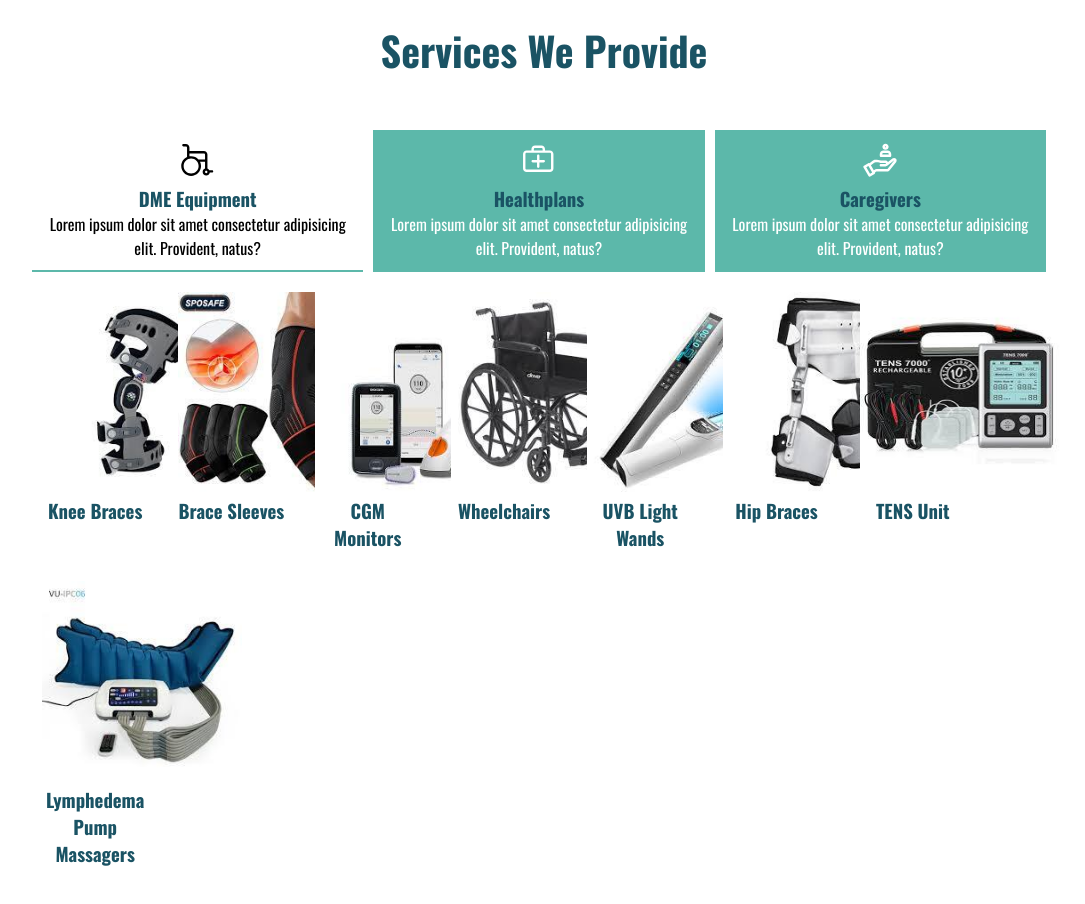
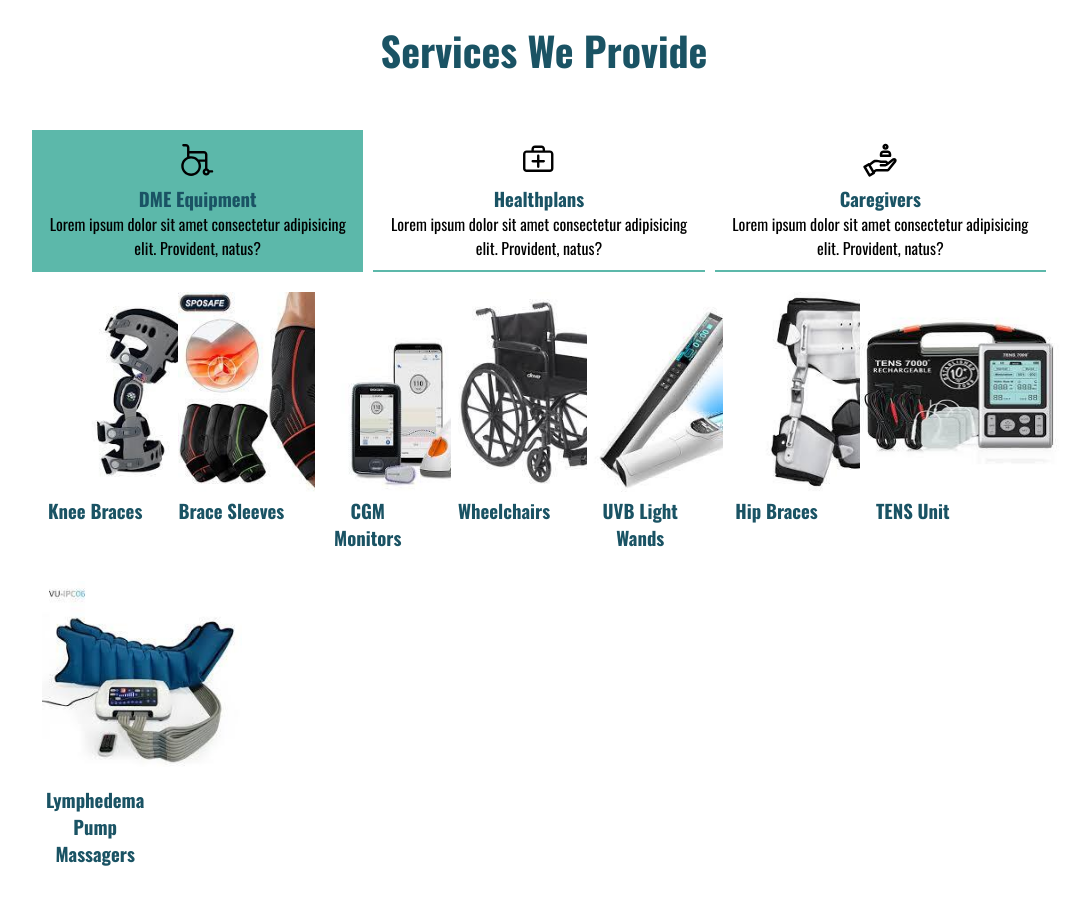
Before and after one commit to MKashanButt/squad-medical-supplies, a Next.js app: page /about in a window 1280 px wide. Shown: the part 2160-3064 px from the top of the page, without its empty margins (96-1181 px from the left). Built offline with nearby package versions, Linux system fonts and the light colour scheme.

Commit message:
udpated service tabs styling

```diff
--- a/src/assets/css/About.module.css
+++ b/src/assets/css/About.module.css
@@ -188,15 +188,15 @@
 .services .stage .tabs .item {
     width: calc(100% * (1/3) - 10px);
     padding: 10px;
-    background-color: var(--blue);
-    color: white;
-    fill: white;
+    background-color: white;
     border-bottom: 2px solid var(--blue);
     text-align: center;
 }
 
 .services .stage .tabs .active {
-    background-color: white;
+    background-color: var(--blue);
+    color: white;
+    fill: white;
     color: black;
     fill: black;
 }
```
